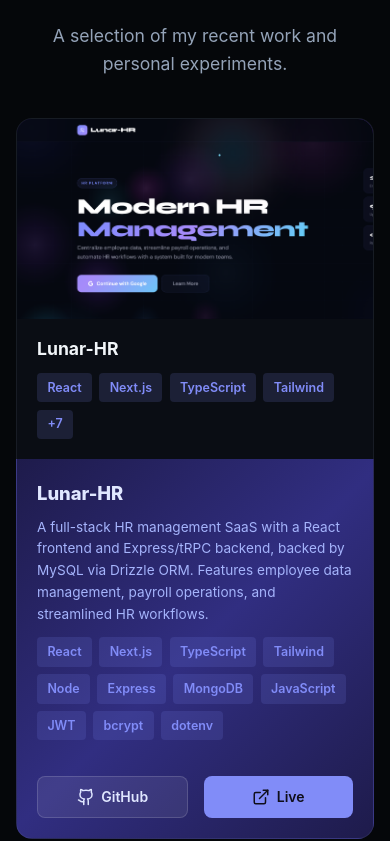
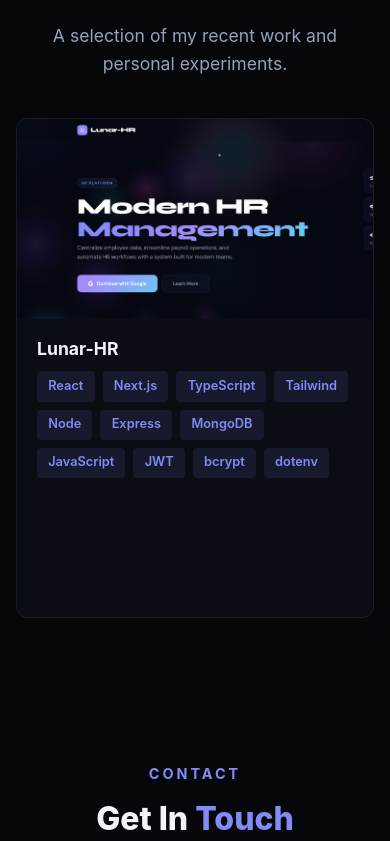
Before and after one commit to summmz/portfolio, a React (Vite) app: page / in a window 390 px wide. Shown: the part 6111-6952 px from the top of the page. Built offline with nearby package versions, Linux system fonts and the light colour scheme.

Commit message:
mobile UI updates v2

```diff
--- a/src/components/BackgroundGlow.tsx
+++ b/src/components/BackgroundGlow.tsx
@@ -2,8 +2,12 @@ import React, { useEffect, useState } from 'react';
 import { motion, useSpring, useMotionValue, useVelocity, useTransform } from 'framer-motion';
 import styles from './BackgroundGlow.module.css';
 
+// True touch device = no fine pointer (mouse)
+const isTouchDevice = () =>
+  typeof window !== 'undefined' && !window.matchMedia('(pointer: fine)').matches;
+
 const BackgroundGlow: React.FC = () => {
-  const [isMobile, setIsMobile] = useState(false);
+  const [isTouch, setIsTouch] = useState(isTouchDevice);
 
   const mouseX = useMotionValue(0);
   const mouseY = useMotionValue(0);
@@ -19,35 +23,33 @@ const BackgroundGlow: React.FC = () => {
   const glowY = useSpring(mouseY, springConfig);
 
   useEffect(() => {
-    const checkMobile = () => setIsMobile(window.innerWidth <= 768);
-    checkMobile();
-    window.addEventListener('resize', checkMobile);
-    return () => window.removeEventListener('resize', checkMobile);
+    const mq = window.matchMedia('(pointer: fine)');
+    const handler = (e: MediaQueryListEvent) => setIsTouch(!e.matches);
+    mq.addEventListener('change', handler);
+    return () => mq.removeEventListener('change', handler);
   }, []);
 
   useEffect(() => {
-    if (isMobile) return;
+    if (isTouch) return;
     const handleMouseMove = (e: MouseEvent) => {
       mouseX.set(e.clientX);
       mouseY.set(e.clientY);
     };
     window.addEventListener('mousemove', handleMouseMove);
     return () => window.removeEventListener('mousemove', handleMouseMove);
-  }, [isMobile, mouseX, mouseY]);
+  }, [isTouch, mouseX, mouseY]);
 
   return (
     <div className={styles.container}>
       <div className={styles.noise} />
 
-      {isMobile ? (
-        // On mobile: freely floating blob, no mouse tracking
+      {isTouch ? (
         <div className={styles.floatingBlob}>
           <div className={styles.sparkCore} />
           <div className={styles.sparkInner} />
           <div className={styles.sparkOuter} />
         </div>
       ) : (
-        // On desktop: follows mouse
         <motion.div
           className={styles.spark}
           style={{
--- a/src/components/CustomCursor.tsx
+++ b/src/components/CustomCursor.tsx
@@ -5,16 +5,17 @@ import styles from './CustomCursor.module.css';
 const CustomCursor = () => {
   const [isHovering, setIsHovering] = useState(false);
   const [isClicking, setIsClicking] = useState(false);
+  const [isTouch, setIsTouch] = useState(
+    () => typeof window !== 'undefined' && !window.matchMedia('(pointer: fine)').matches
+  );
 
   const mouseX = useMotionValue(0);
   const mouseY = useMotionValue(0);
 
-  // Smooth springs for the cursor "lag" effect
   const springConfig = { damping: 25, stiffness: 150 };
   const cursorX = useSpring(mouseX, springConfig);
   const cursorY = useSpring(mouseY, springConfig);
 
-  // Faster spring for the center dot
   const dotX = useSpring(mouseX, { damping: 40, stiffness: 400 });
   const dotY = useSpring(mouseY, { damping: 40, stiffness: 400 });
 
@@ -24,6 +25,15 @@ const CustomCursor = () => {
   }, [mouseX, mouseY]);
 
   useEffect(() => {
+    const mq = window.matchMedia('(pointer: fine)');
+    const handler = (e: MediaQueryListEvent) => setIsTouch(!e.matches);
+    mq.addEventListener('change', handler);
+    return () => mq.removeEventListener('change', handler);
+  }, []);
+
+  useEffect(() => {
+    if (isTouch) return;
+
     const handleMouseOver = (e: MouseEvent) => {
       const target = e.target as HTMLElement;
       if (
@@ -53,11 +63,13 @@ const CustomCursor = () => {
       window.removeEventListener('mousedown', handleMouseDown);
       window.removeEventListener('mouseup', handleMouseUp);
     };
-  }, [handleMouseMove]);
+  }, [isTouch, handleMouseMove]);
+
+  // Don't render anything on touch devices
+  if (isTouch) return null;
 
   return (
     <div className={styles.cursorWrapper}>
-      {/* Outer Glowing Ring (The "Agent" feel) */}
       <motion.div
         className={styles.cursor}
         style={{
@@ -71,7 +83,6 @@ const CustomCursor = () => {
         <div className={styles.cursorInner} />
       </motion.div>
 
-      {/* Trailing Glow / Aura */}
       <motion.div
         className={styles.cursorAura}
         style={{
@@ -86,7 +97,6 @@ const CustomCursor = () => {
         }}
       />
 
-      {/* Center Dot */}
       <motion.div
         className={styles.cursorDot}
         style={{
--- a/src/components/Projects.module.css
+++ b/src/components/Projects.module.css
@@ -36,61 +36,31 @@
 
 .grid {
   display: grid;
-  grid-template-columns: repeat(auto-fit, minmax(280px, 340px));
-  gap: 2rem;
+  grid-template-columns: repeat(auto-fit, minmax(260px, 320px));
+  gap: 1.75rem;
   justify-content: center;
 }
 
-/* ── Flip card ── */
-.flipWrapper {
-  perspective: 1000px;
-  height: 420px;
-  position: relative;
+.card {
+  background: var(--bg-secondary);
+  border-radius: 12px;
+  overflow: hidden;
+  border: 1px solid var(--glass-border);
+  transition: all 0.3s ease;
+  backdrop-filter: blur(10px);
 }
 
-.flipWrapper:hover .cardFront {
-  transform: rotateY(-180deg);
+.card:hover {
+  transform: translateY(-8px);
+  border-color: var(--accent-primary);
+  box-shadow: 0 16px 32px rgba(0, 0, 0, 0.4);
 }
 
-.flipWrapper:hover .cardBack {
-  transform: rotateY(0deg);
-}
-
-.cardFront,
-.cardBack {
-  position: absolute;
-  inset: 0;
-  border-radius: 16px;
-  border: 1px solid var(--glass-border);
-  backface-visibility: hidden;
-  -webkit-backface-visibility: hidden;
-  transition: transform 0.65s cubic-bezier(0.4, 0.2, 0.2, 1);
-  overflow: hidden;
-}
-
-.cardFront {
-  background: var(--bg-secondary);
-  transform: rotateY(0deg);
-  display: flex;
-  flex-direction: column;
-}
-
-.cardBack {
-  background: linear-gradient(135deg, #1e1b4b 0%, #312e81 50%, #1e1b4b 100%);
-  transform: rotateY(180deg);
-  display: flex;
-  flex-direction: column;
-  justify-content: center;
-  padding: 2rem;
-}
-
-/* Front face */
 .image {
   width: 100%;
-  flex: 1;
+  aspect-ratio: 16/9;
   position: relative;
   overflow: hidden;
-  min-height: 0;
 }
 
 .thumbnail {
@@ -103,19 +73,165 @@
   display: block;
 }
 
-.frontContent {
+.overlay {
+  position: absolute;
+  inset: 0;
+  background: rgba(0, 0, 0, 0.6);
+  backdrop-filter: blur(4px);
+  display: flex;
+  align-items: center;
+  justify-content: center;
+  opacity: 0;
+  transition: opacity 0.3s ease;
+}
+
+.card:hover .overlay {
+  opacity: 1;
+}
+
+.links {
+  display: flex;
+  gap: 1.5rem;
+}
+
+.links a {
+  width: 50px;
+  height: 50px;
+  background: var(--accent-primary);
+  color: var(--bg-color);
+  border-radius: 50%;
+  display: flex;
+  align-items: center;
+  justify-content: center;
+  transition: all 0.3s ease;
+}
+
+.links a:hover {
+  transform: scale(1.15);
+  background: var(--accent-secondary);
+}
+
+.content {
   padding: 1rem 1.25rem 1.25rem;
-  background: var(--bg-secondary);
 }
 
 .projectTitle {
   font-size: 1.1rem;
   font-weight: 700;
-  margin-bottom: 0.6rem;
+  margin-bottom: 0.5rem;
   color: var(--text-primary);
 }
 
-/* Back face */
+.description {
+  color: var(--text-secondary);
+  font-size: 0.875rem;
+  margin-bottom: 1rem;
+  line-height: 1.5;
+}
+
+.tags {
+  display: flex;
+  flex-wrap: wrap;
+  gap: 0.5rem;
+}
+
+.tag {
+  background: rgba(129, 140, 248, 0.1);
+  color: var(--accent-primary);
+  padding: 0.3rem 0.7rem;
+  border-radius: 4px;
+  font-size: 0.8rem;
+  font-weight: 600;
+}
+
+@media (max-width: 768px) {
+  .grid {
+    grid-template-columns: 1fr;
+  }
+
+  .header {
+    margin-bottom: 2.5rem;
+  }
+
+  .title {
+    font-size: 2rem;
+  }
+}
+
+/* ── Touch flip card ── */
+.flipWrapper {
+  perspective: 1000px;
+  height: 460px;
+  position: relative;
+  cursor: pointer;
+}
+
+.flipWrapper .cardFront,
+.flipWrapper .cardBack {
+  position: absolute;
+  inset: 0;
+  border-radius: 12px;
+  border: 1px solid var(--glass-border);
+  backface-visibility: hidden;
+  -webkit-backface-visibility: hidden;
+  transition: transform 0.6s cubic-bezier(0.4, 0.2, 0.2, 1);
+  overflow: hidden;
+}
+
+.flipWrapper .cardFront {
+  background: var(--bg-secondary);
+  transform: rotateY(0deg);
+  display: flex;
+  flex-direction: column;
+}
+
+.flipWrapper .cardBack {
+  background: linear-gradient(135deg, #1e1b4b 0%, #312e81 50%, #1e1b4b 100%);
+  transform: rotateY(180deg);
+  display: flex;
+  flex-direction: column;
+  justify-content: center;
+  padding: 2rem;
+}
+
+/* Touch: flipped via JS class */
+.flipWrapper.flipped .cardFront {
+  transform: rotateY(-180deg);
+}
+
+.flipWrapper.flipped .cardBack {
+  transform: rotateY(0deg);
+}
+
+/* Mouse: flipped via CSS hover */
+@media (hover: hover) and (pointer: fine) {
+  .flipWrapper:hover .cardFront {
+    transform: rotateY(-180deg);
+  }
+
+  .flipWrapper:hover .cardBack {
+    transform: rotateY(0deg);
+  }
+}
+
+.tapHint {
+  color: rgba(255,255,255,0.8);
+  font-size: 0.85rem;
+  font-weight: 600;
+  background: rgba(0,0,0,0.4);
+  padding: 0.4rem 0.9rem;
+  border-radius: 999px;
+  backdrop-filter: blur(4px);
+}
+
+.tapHintBack {
+  display: block;
+  text-align: center;
+  margin-top: 1rem;
+  font-size: 0.75rem;
+  color: rgba(255,255,255,0.3);
+}
+
 .backTitle {
   font-size: 1.4rem;
   font-weight: 800;
@@ -123,33 +239,17 @@
   margin-bottom: 0.75rem;
 }
 
-.description {
+.backDescription {
   color: #a5b4fc;
   font-size: 0.875rem;
-  line-height: 1.6;
+  line-height: 1.65;
   margin-bottom: 1rem;
   flex: 1;
 }
 
-.tags {
-  display: flex;
-  flex-wrap: wrap;
-  gap: 0.45rem;
-}
-
-.tag {
-  background: rgba(129, 140, 248, 0.15);
-  color: var(--accent-primary);
-  padding: 0.3rem 0.65rem;
-  border-radius: 4px;
-  font-size: 0.78rem;
-  font-weight: 600;
-}
-
-.links {
+.backLinks {
   display: flex;
   gap: 1rem;
-  margin-top: 1.25rem;
 }
 
 .linkBtn {
@@ -180,87 +280,8 @@
   filter: brightness(1.15);
 }
 
-/* ── Mobile: disable flip, show stacked card instead ── */
 @media (max-width: 768px) {
-  .grid {
-    grid-template-columns: 1fr;
-    gap: 1.5rem;
-  }
-
-  .header {
-    margin-bottom: 2.5rem;
-  }
-
-  .title { font-size: 2rem; }
-
-  /* On mobile flip is awkward — show a flat card with all info visible */
   .flipWrapper {
-    height: auto;
-    perspective: none;
-  }
-
-  .flipWrapper:hover .cardFront {
-    transform: none;
-  }
-
-  .flipWrapper:hover .cardBack {
-    transform: none;
-  }
-
-  .cardFront {
-    position: relative;
-    inset: auto;
-    transform: none !important;
-    border-radius: 16px;
-    display: flex;
-    flex-direction: column;
-  }
-
-  .cardBack {
-    position: relative;
-    inset: auto;
-    transform: none !important;
-    border-radius: 0 0 16px 16px;
-    border-top: none;
-    padding: 1.25rem;
-    justify-content: flex-start;
-  }
-
-  /* stack front on top of back */
-  .flipWrapper {
-    display: flex;
-    flex-direction: column;
-  }
-
-  .cardFront {
-    border-radius: 16px 16px 0 0;
-    border-bottom: none;
-  }
-
-  .image {
-    aspect-ratio: 16/9;
-    flex: none;
-    height: 200px;
-  }
-
-  .backTitle {
-    font-size: 1.15rem;
-    margin-bottom: 0.5rem;
-  }
-
-  .description {
-    font-size: 0.85rem;
-    margin-bottom: 0.75rem;
-  }
-
-  .links {
-    margin-top: 0.75rem;
-    flex-wrap: wrap;
-  }
-
-  .linkBtn {
-    flex: 1;
-    justify-content: center;
-    min-width: 100px;
+    height: 500px;
   }
 }
--- a/src/components/Projects.tsx
+++ b/src/components/Projects.tsx
@@ -1,17 +1,40 @@
-import React from 'react';
+import React, { useState, useEffect } from 'react';
 import { motion } from 'framer-motion';
 import { ExternalLink, Github } from 'lucide-react';
 import { projects } from '../data/projects';
+import lunarHrImg from '../assets/lunar-hr.png';
 import styles from './Projects.module.css';
 
+const thumbnails: Record<string, string> = {
+  'Lunar-HR': lunarHrImg,
+};
+
+const isTouchDevice = () =>
+  typeof window !== 'undefined' && !window.matchMedia('(pointer: fine)').matches;
+
 const Projects: React.FC = () => {
+  const [isTouch, setIsTouch] = useState(isTouchDevice);
+  const [flipped, setFlipped] = useState<Record<string, boolean>>({});
+
+  useEffect(() => {
+    const mq = window.matchMedia('(pointer: fine)');
+    const handler = (e: MediaQueryListEvent) => setIsTouch(!e.matches);
+    mq.addEventListener('change', handler);
+    return () => mq.removeEventListener('change', handler);
+  }, []);
+
+  const toggleFlip = (title: string) => {
+    if (!isTouch) return;
+    setFlipped(prev => ({ ...prev, [title]: !prev[title] }));
+  };
+
   return (
     <section id="projects" className={`section-padding ${styles.projects}`}>
       <div className="container">
         <motion.div
           initial={{ opacity: 0, y: 20 }}
           whileInView={{ opacity: 1, y: 0 }}
-          viewport={{ once: true, margin: '-100px' }}
+          viewport={{ once: true, margin: "-100px" }}
           className={styles.header}
         >
           <span className={styles.overline}>Portfolio</span>
@@ -20,52 +43,90 @@ const Projects: React.FC = () => {
         </motion.div>
 
         <div className={styles.grid}>
-          {projects.map((project, index) => (
+          {projects.map((project, index) => {
+            const thumb = thumbnails[project.title];
+            const isFlipped = flipped[project.title] ?? false;
+
+            return (
               <motion.div
                 key={project.title}
                 initial={{ opacity: 0, y: 40 }}
                 whileInView={{ opacity: 1, y: 0 }}
                 transition={{ delay: index * 0.2, duration: 0.6 }}
                 viewport={{ once: true }}
-              className={styles.flipWrapper}
               >
-              {/* FRONT */}
+                {isTouch ? (
+                  // ── Touch: tap to flip ──
+                  <div
+                    className={`${styles.flipWrapper} ${isFlipped ? styles.flipped : ''}`}
+                    onClick={() => toggleFlip(project.title)}
+                  >
                     <div className={styles.cardFront}>
-                <div
-                  className={styles.image}
-                  style={{ background: project.image }}
-                >
-                  {project.thumbnail && (
-                    <img
-                      src={project.thumbnail}
-                      alt={project.title}
-                      className={styles.thumbnail}
-                    />
+                      <div className={styles.image} style={{ background: project.image }}>
+                        {thumb && (
+                          <img src={thumb} alt={project.title} className={styles.thumbnail} />
                         )}
+                        <div className={styles.overlay}>
+                          <span className={styles.tapHint}>Tap to see details</span>
                         </div>
-                <div className={styles.frontContent}>
+                      </div>
+                      <div className={styles.content}>
                         <h3 className={styles.projectTitle}>{project.title}</h3>
                         <div className={styles.tags}>
-                    {project.tags.slice(0, 4).map((tag) => (
+                          {project.tags.map((tag) => (
                             <span key={tag} className={styles.tag}>{tag}</span>
                           ))}
-                    {project.tags.length > 4 && (
-                      <span className={styles.tag}>+{project.tags.length - 4}</span>
-                    )}
                         </div>
                       </div>
                     </div>
 
-              {/* BACK */}
                     <div className={styles.cardBack}>
                       <h3 className={styles.backTitle}>{project.title}</h3>
-                <p className={styles.description}>{project.description}</p>
+                      <p className={styles.backDescription}>{project.description}</p>
                       <div className={styles.tags} style={{ marginBottom: '1.5rem' }}>
                         {project.tags.map((tag) => (
                           <span key={tag} className={styles.tag}>{tag}</span>
                         ))}
                       </div>
-                <div className={styles.links}>
+                      <div className={styles.backLinks}>
+                        <a href={project.github} target="_blank" rel="noopener noreferrer" className={styles.linkBtn}>
+                          <Github size={18} /> GitHub
+                        </a>
+                        <a href={project.live} target="_blank" rel="noopener noreferrer" className={styles.linkBtn}>
+                          <ExternalLink size={18} /> Live
+                        </a>
+                      </div>
+                      <span className={styles.tapHintBack}>Tap to go back</span>
+                    </div>
+                  </div>
+                ) : (
+                  // ── Mouse: hover to flip ──
+                  <div className={styles.flipWrapper}>
+                    <div className={styles.cardFront}>
+                      <div className={styles.image} style={{ background: project.image }}>
+                        {thumb && (
+                          <img src={thumb} alt={project.title} className={styles.thumbnail} />
+                        )}
+                      </div>
+                      <div className={styles.content}>
+                        <h3 className={styles.projectTitle}>{project.title}</h3>
+                        <div className={styles.tags}>
+                          {project.tags.map((tag) => (
+                            <span key={tag} className={styles.tag}>{tag}</span>
+                          ))}
+                        </div>
+                      </div>
+                    </div>
+
+                    <div className={styles.cardBack}>
+                      <h3 className={styles.backTitle}>{project.title}</h3>
+                      <p className={styles.backDescription}>{project.description}</p>
+                      <div className={styles.tags} style={{ marginBottom: '1.5rem' }}>
+                        {project.tags.map((tag) => (
+                          <span key={tag} className={styles.tag}>{tag}</span>
+                        ))}
+                      </div>
+                      <div className={styles.backLinks}>
                         <a href={project.github} target="_blank" rel="noopener noreferrer" className={styles.linkBtn}>
                           <Github size={18} /> GitHub
                         </a>
@@ -74,8 +135,11 @@ const Projects: React.FC = () => {
                         </a>
                       </div>
                     </div>
+                  </div>
+                )}
               </motion.div>
-          ))}
+            );
+          })}
         </div>
       </div>
     </section>
--- a/src/index.css
+++ b/src/index.css
@@ -42,12 +42,12 @@ body {
   -moz-osx-font-smoothing: grayscale;
 }
 
-/* Restore default cursor on touch devices */
-@media (hover: none) and (pointer: coarse) {
+/* Restore default cursor on touch/non-mouse devices */
+@media not all and (pointer: fine) {
   body,
   a,
   button {
-    cursor: auto;
+    cursor: auto !important;
   }
 }
 
```
Lines whose indentation alone changed are shown as unchanged.
